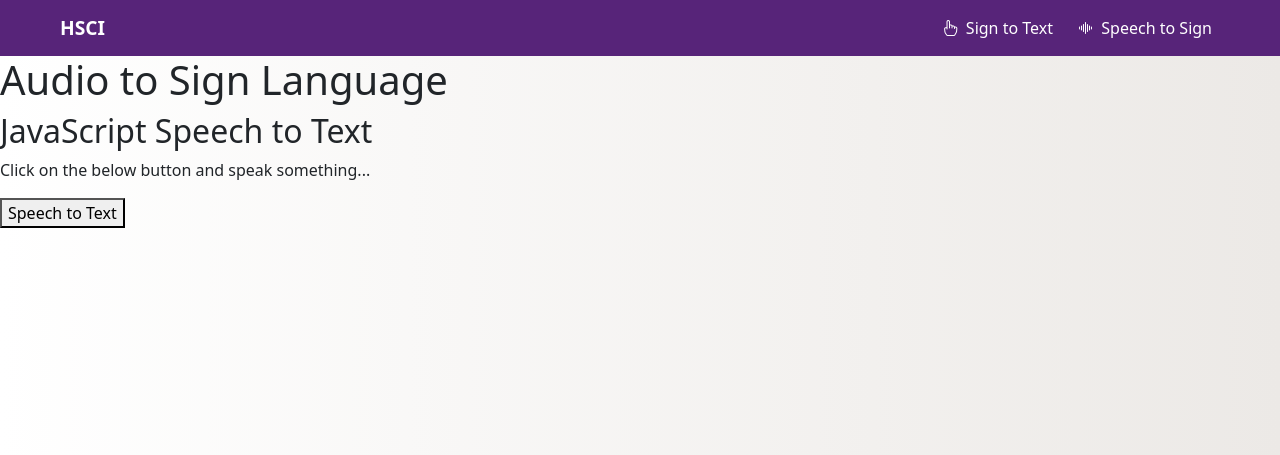
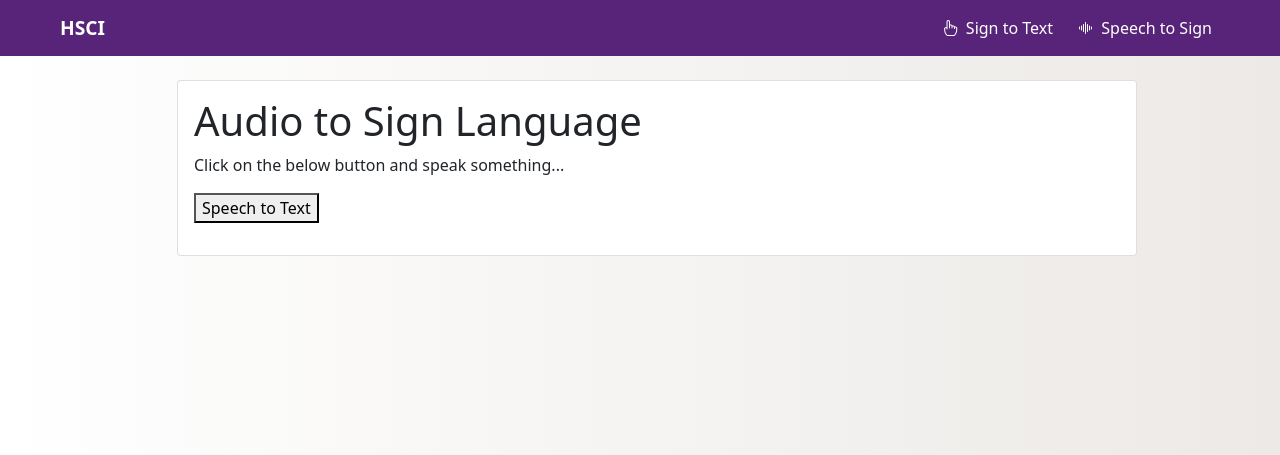
Before and after one commit to taha20181/HSCI-Major-Project, a Flask app: page /audio_to_sign in a window 1280 px wide. Shown: the top 455 px of the page. Run offline with Flask 2, Linux system fonts and the light colour scheme; some libraries are stand-ins or nearby versions.

Commit message:
UI/UX changes, navbar changed

```diff
--- a/templates/play.html
+++ b/templates/play.html
@@ -3,7 +3,9 @@
 
 {% block links %}
 <link href="https://cdnjs.cloudflare.com/ajax/libs/font-awesome/4.7.0/css/font-awesome.min.css" rel="stylesheet">
-<script src="https://cdnjs.cloudflare.com/ajax/libs/jquery/3.6.0/jquery.min.js" integrity="sha512-894YE6QWD5I59HgZOGReFYm4dnWc1Qt5NtvYSaNcOP+u1T9qYdvdihz0PPSiiqn/+/3e7Jo4EaG7TubfWGUrMQ==" crossorigin="anonymous" referrerpolicy="no-referrer"></script>
+<script src="https://cdnjs.cloudflare.com/ajax/libs/jquery/3.6.0/jquery.min.js"
+  integrity="sha512-894YE6QWD5I59HgZOGReFYm4dnWc1Qt5NtvYSaNcOP+u1T9qYdvdihz0PPSiiqn/+/3e7Jo4EaG7TubfWGUrMQ=="
+  crossorigin="anonymous" referrerpolicy="no-referrer"></script>
 <style>
   .title {
     font-family: "Roboto Slab", "Times New Roman", serif;
@@ -24,12 +26,20 @@
 {% endblock %}
 {% block main %}
 
+
+<div class="container overflow-hidden pt-4">
+  <div class="row">
+    <div class="col-1"></div>
+    <div class="col-9">
+      <!-- <div class="d-flex"> -->
+      <!-- <div class="card" style="width: 35rem;"> -->
+      <div class="card" style="width: 60rem;" class="d-block w-100">
+        <div class="card-body">
           <h1>Audio to Sign Language</h1>
 
-
-    <h2>JavaScript Speech to Text</h2>
           <p>Click on the below button and speak something...</p>
-    <p><button type="button" onclick="runSpeechRecognition()">Speech to Text</button> &nbsp; <span id="action"></span></p>
+          <p><button type="button" onclick="runSpeechRecognition()">Speech to Text</button> &nbsp; <span
+              id="action"></span></p>
           <div id="output" class="hide"></div>
 
           <section class="sound-clips">
@@ -41,6 +51,16 @@
             </video>
 
           </section>
+
+
+        </div>
+      </div>
+      <!-- </div> -->
+    </div>
+  </div>
+</div>
+
+
 <!-- <div class="wrapper">
 
       <section class="main-controls">
```
Also changed, not shown: templates/index.html (+4 -3 lines). Lines whose indentation alone changed are shown as unchanged.
